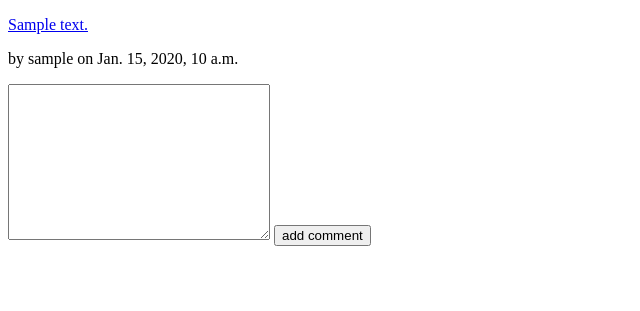
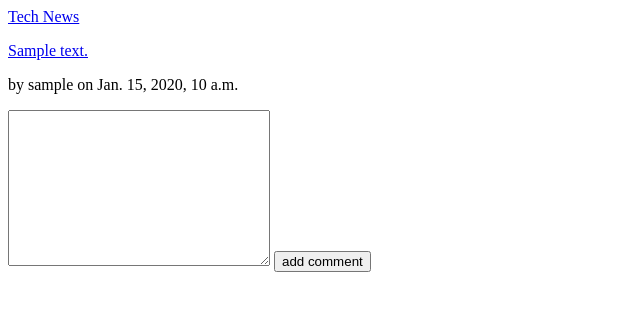
Before and after one commit to mobiusxs/technews, a Django app: page /thread/1 in a window 1280 px wide. Shown: the top 311 px of the page, without its empty margins (0-640 px from the left). Run offline with Django 3.2, Linux system fonts and the light colour scheme; tables that the repository leaves empty hold one stand-in row (values such as "Sample post").

Commit message:
Push header to partial and include

```diff
--- a/templates/base.html
+++ b/templates/base.html
@@ -5,6 +5,7 @@
     <title>{% block title %}{% endblock %}</title>
 </head>
 <body>
+    {% include 'partials/header.html' %}
     <main>{% block content %}{% endblock %}</main>
 </body>
 </html>
--- /dev/null
+++ b/templates/partials/header.html
@@ -0,0 +1,5 @@
+<header>
+    <nav>
+        <a href="{% url 'index:index' %}">Tech News</a>
+    </nav>
+</header>
```
